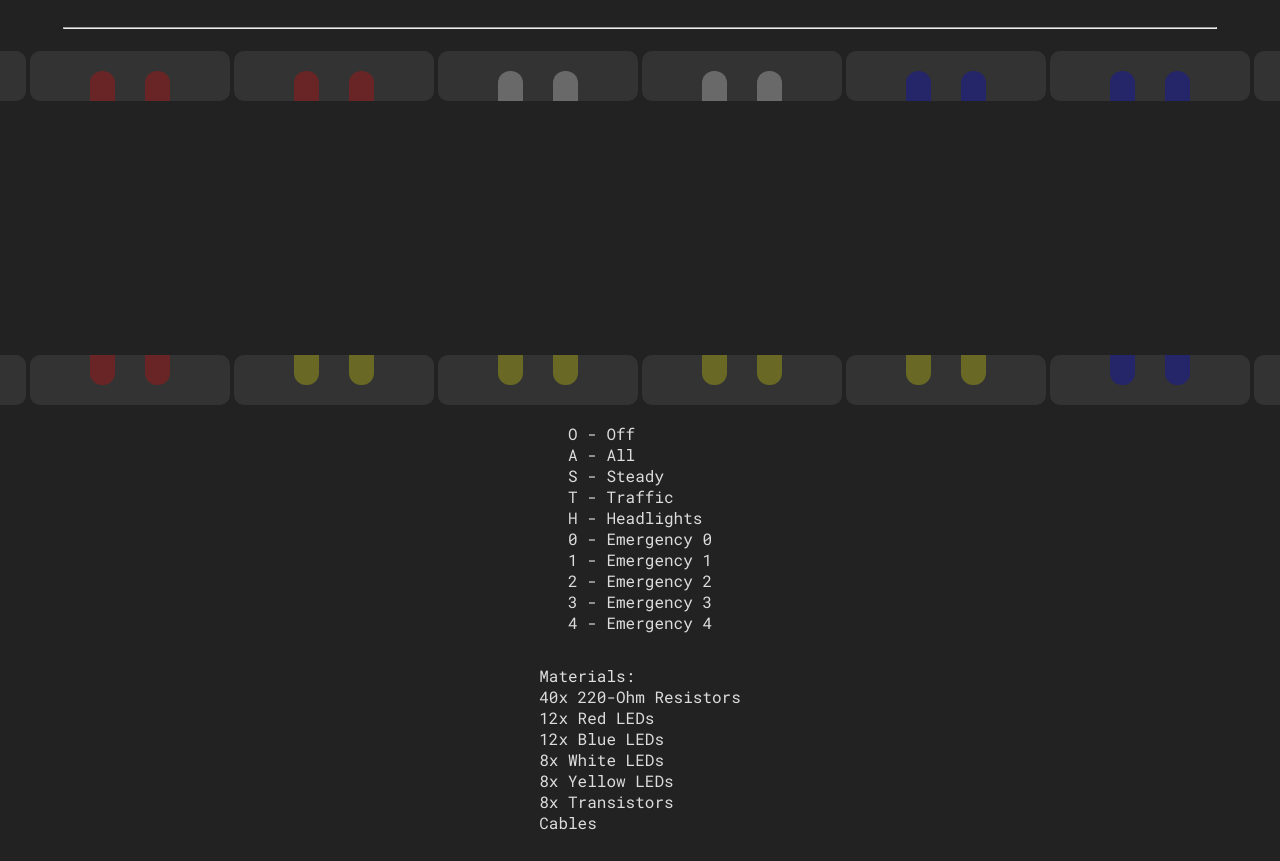
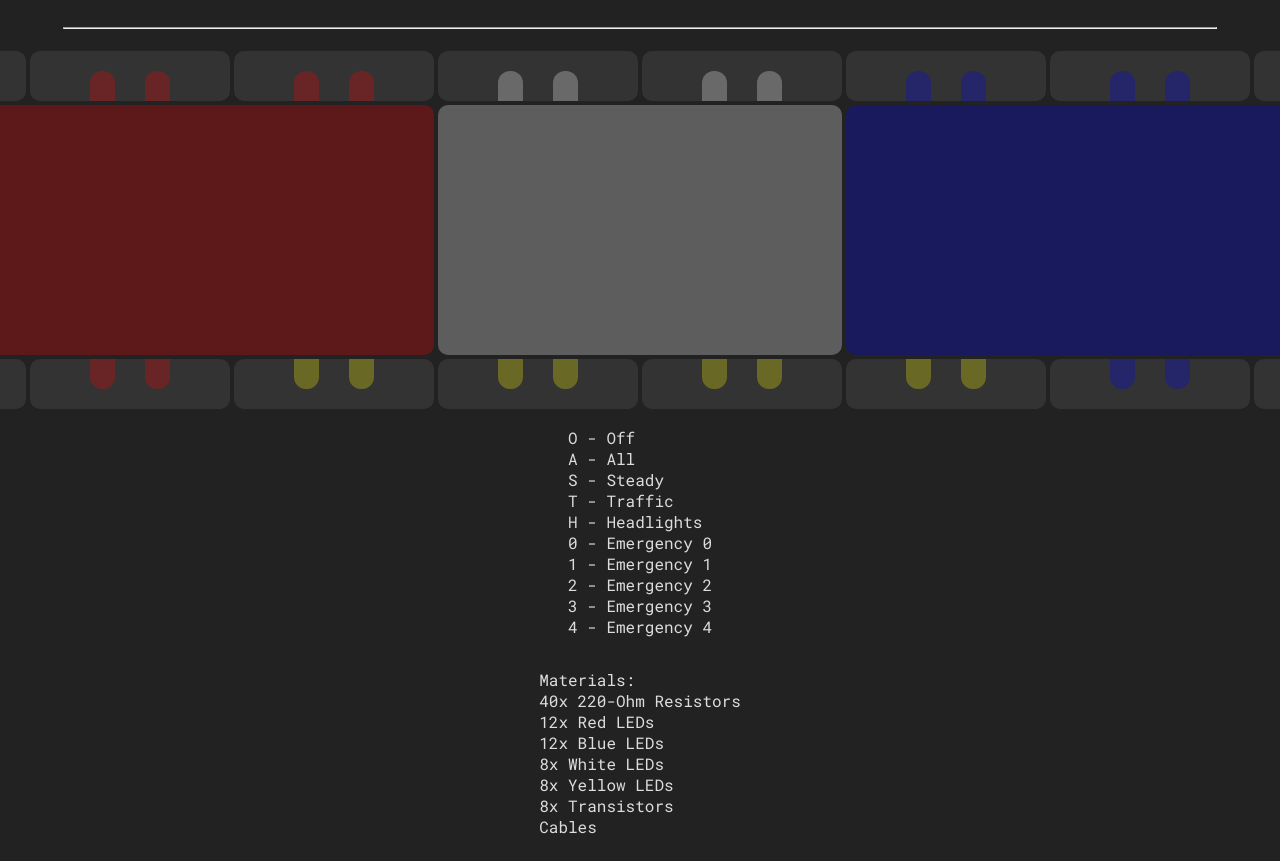
Before and after one commit to Pyrix25633/police-lightbar, a plain HTML site: page index.html in a window 1280 px wide. Shown: the part 75-936 px from the top of the page. Drawn offline with Linux system fonts and the light colour scheme.

Commit message:
Web Version Three, cover

```diff
--- a/css/style.css
+++ b/css/style.css
@@ -102,3 +102,21 @@ div.led-r {border-radius: 0 12px 12px 0;}
 .led-b.red.on {box-shadow: 0 10px 30px var(--color-red-on);}
 .led-b.yellow.on {box-shadow: 0 10px 30px var(--color-yellow-on);}
 .led-b.blue.on {box-shadow: 0 10px 30px var(--color-blue-on);}
+
+.cover {
+    height: 250px;
+    border-radius: 10px;
+    margin: 2px;
+}
+.cover.red {
+    width: 608px;
+    background-color: var(--color-red-off);
+}
+.cover.white {
+    width: 404px;
+    background-color: var(--color-white-off);
+}
+.cover.blue {
+    width: 608px;
+    background-color: var(--color-blue-off);
+}
--- a/index.html
+++ b/index.html
@@ -57,6 +57,11 @@
                         <div class="b1 led-t blue off"></div>
                         <div class="b1 led-t blue off"></div>
                     </div>
+                </div>
+                <div class="row">
+                    <div class="cover red"></div>
+                    <div class="cover white"></div>
+                    <div class="cover blue"></div>
                 </div>
                 <div class="row">
                     <div class="led-container-b">
```
